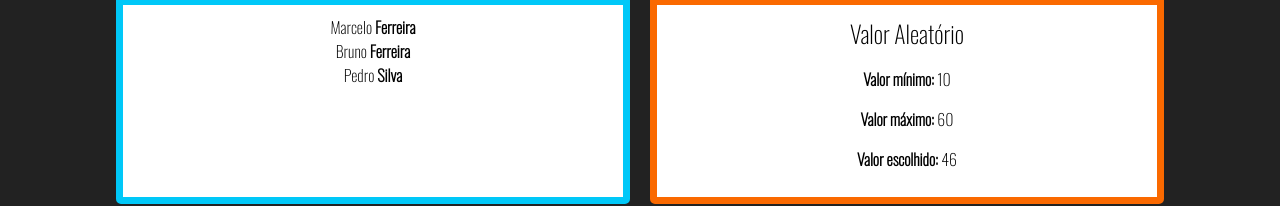
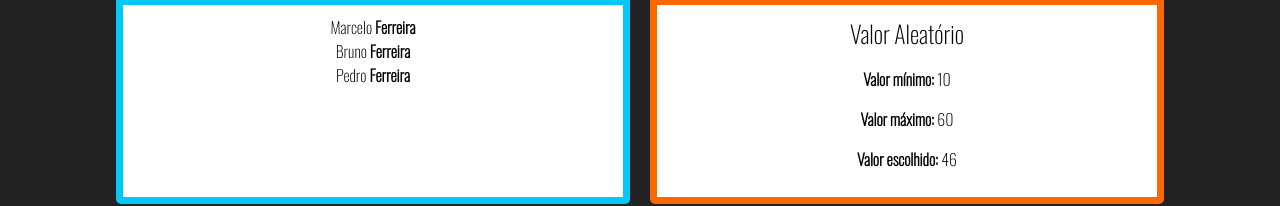
Before and after one commit to manoelmachado/react-redux, a React (Create React App) app in the folder fundamentos-react/: page / in a window 1280 px wide. Shown: the part 136-342 px from the top of the page. Built offline with nearby package versions, Linux system fonts and the light colour scheme.

Commit message:
mais exercícios sobre componentes com filhos

```diff
--- a/fundamentos-react/src/App.jsx
+++ b/fundamentos-react/src/App.jsx
@@ -2,12 +2,12 @@ import "./App.css";
 import React from "react";
 
 import Familia from "./componentes/basicos/Familia";
+import FamiliaMembro from "./componentes/basicos/FamiliaMembro";
 import Card from "./componentes/layout/Card";
 import Primeiro from "./componentes/basicos/Primeiro";
 import ComParametro from "./componentes/basicos/ComParametro";
 import Fragmento from "./componentes/basicos/Fragmento";
 import NumAleatorio from "./componentes/basicos/NumAleatorio";
-
 
 // eslint-disable-next-line import/no-anonymous-default-export
 export default (_) => (
@@ -15,7 +15,11 @@ export default (_) => (
     <h1>Fundamentos React!</h1>
     <div className="Cards">
       <Card titulo="#05 - Componente com Filhos" color="#00C8F8">
-        <Familia sobrenome="Ferreira"/>
+        <Familia sobrenome="Ferreira">
+          <FamiliaMembro nome="Marcelo" />
+          <FamiliaMembro nome="Bruno" />
+          <FamiliaMembro nome="Pedro" sobrenome="Silva" />
+        </Familia>
       </Card>
       <Card titulo="#04 - Desafio Aleatório" color="#FA6900">
         <NumAleatorio min={10} max={60} />
--- a/fundamentos-react/src/componentes/basicos/Familia.jsx
+++ b/fundamentos-react/src/componentes/basicos/Familia.jsx
@@ -1,14 +1,13 @@
 // eslint-disable-next-line no-unused-vars
-import React from "react";
-import FamiliaMembro from "./FamiliaMembro";
+import React, { cloneElement } from "react";
 
 // eslint-disable-next-line import/no-anonymous-default-export
 export default (props) => {
   return (
     <div>
-      <FamiliaMembro nome="Marcelo" sobrenome={props.sobrenome}/>
-      <FamiliaMembro nome="Bruno" {...props}/>
-      <FamiliaMembro nome="Pedro" sobrenome="Silva"/>
+      {props.children.map((child, i) => {
+        return cloneElement(child, { ...props, key: i});
+      })}
     </div>
   );
 };
```
